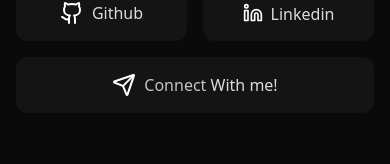
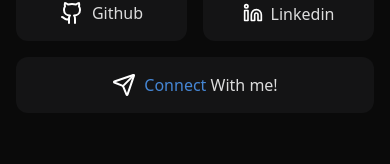
Before and after one commit to UzairProg/uzair.codes, a React (Vite) app: page / in a window 390 px wide. Shown: the part 551-715 px from the top of the page. Built offline with nearby package versions, Linux system fonts and the light colour scheme.

Commit message:
fix: update text color for "Connect" link on hover in Home component

```diff
--- a/src/pages/Home.jsx
+++ b/src/pages/Home.jsx
@@ -85,7 +85,7 @@ const Home = () => {
           className="bg-muted/10 col-span-2 group flex gap-2 p-4 rounded-xl justify-center items-center">
             <Send className=" group-hover:translate-x-[165px]  transition-all duration-550"/>
             <p className="md:text-white/60 text-white/85 group-hover:text-white/95 transition-colors duration-550">
-              <span className="group-hover:text-blue-400/80 transition-colors text-white/75 duration-500">Connect</span> With me!
+              <span className="group-hover:text-blue-400/80 text-blue-400/80 transition-colors md:text-white/75 duration-500">Connect</span> With me!
             </p>
           </a>
         </div>
```
